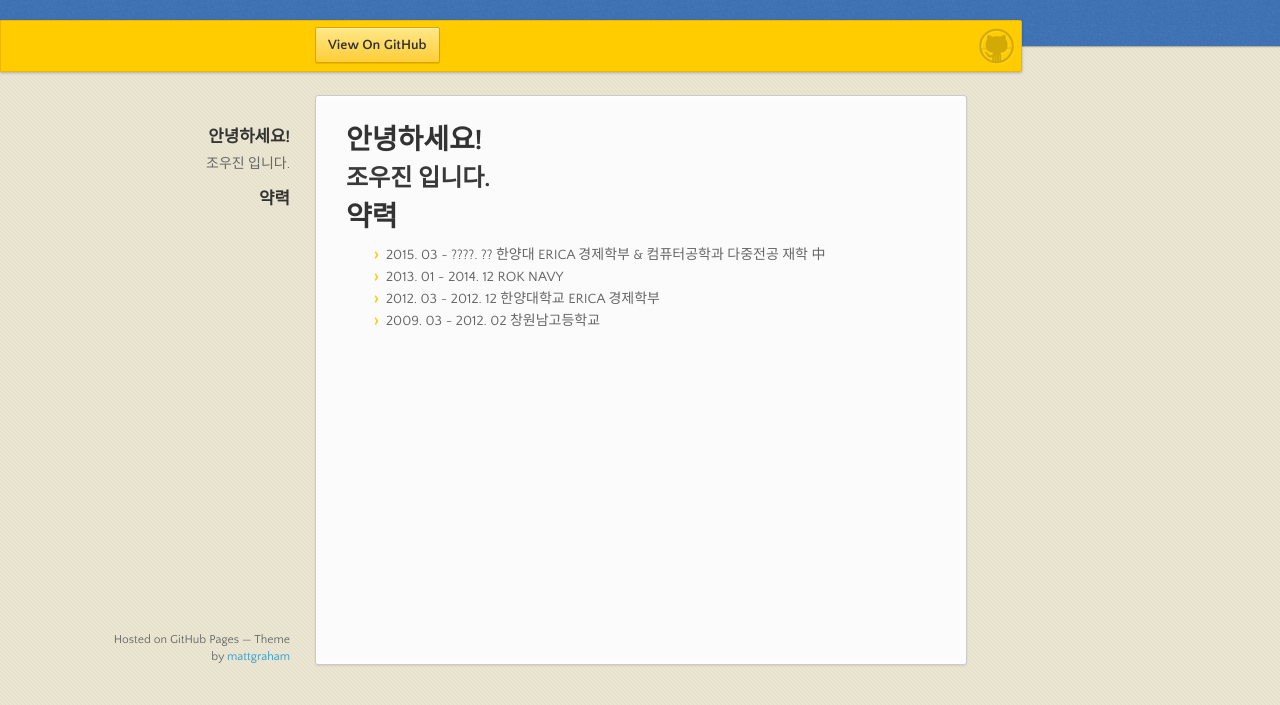
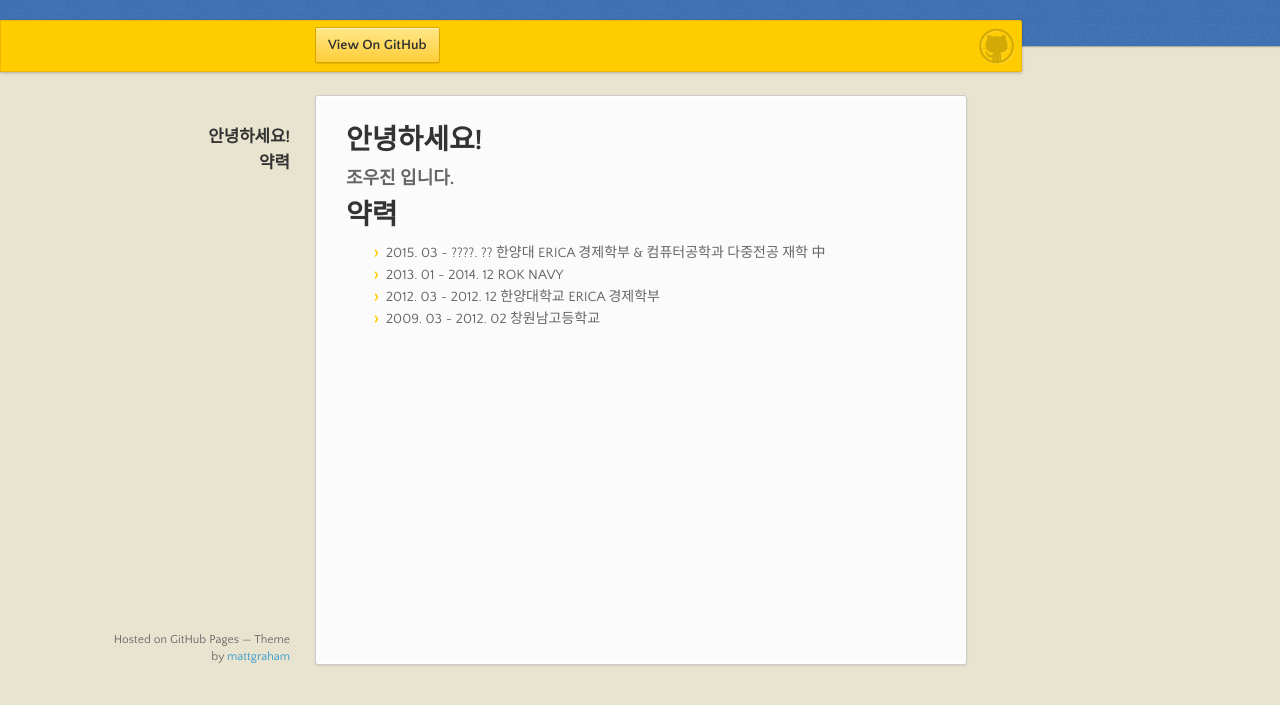
Before and after one commit to WooJin-JO/WooJin-Jo.github.io, a plain HTML site: page index.html in a window 1280 px wide. Shown: the part 95-800 px from the top of the page. Drawn offline with nearby package versions, Linux system fonts and the light colour scheme.

Commit message:
Replace master branch with page content via GitHub

```diff
--- a/index.html
+++ b/index.html
@@ -35,8 +35,8 @@
         <h1>
 <a id="안녕하세요" class="anchor" href="#%EC%95%88%EB%85%95%ED%95%98%EC%84%B8%EC%9A%94" aria-hidden="true"><span aria-hidden="true" class="octicon octicon-link"></span></a>안녕하세요!</h1>
 
-<h2>
-<a id="조우진-입니다" class="anchor" href="#%EC%A1%B0%EC%9A%B0%EC%A7%84-%EC%9E%85%EB%8B%88%EB%8B%A4" aria-hidden="true"><span aria-hidden="true" class="octicon octicon-link"></span></a>조우진 입니다.</h2>
+<h3>
+<a id="조우진-입니다" class="anchor" href="#%EC%A1%B0%EC%9A%B0%EC%A7%84-%EC%9E%85%EB%8B%88%EB%8B%A4" aria-hidden="true"><span aria-hidden="true" class="octicon octicon-link"></span></a>조우진 입니다.</h3>
 
 <h1>
 <a id="약력" class="anchor" href="#%EC%95%BD%EB%A0%A5" aria-hidden="true"><span aria-hidden="true" class="octicon octicon-link"></span></a>약력</h1>
--- a/params.json
+++ b/params.json
@@ -1,6 +1,6 @@
 {
   "name": "Woojin-jo.GitHub.io",
   "tagline": "",
-  "body": "# 안녕하세요!\r\n\r\n## 조우진 입니다.\r\n\r\n# 약력\r\n* 2015. 03 ~ ????. ?? 한양대 ERICA 경제학부 & 컴퓨터공학과 다중전공 재학 中\r\n* 2013. 01 ~ 2014. 12 ROK NAVY\r\n* 2012. 03 ~ 2012. 12 한양대학교 ERICA 경제학부\r\n* 2009. 03 ~ 2012. 02 창원남고등학교",
+  "body": "# 안녕하세요!\r\n\r\n### 조우진 입니다.\r\n\r\n# 약력\r\n* 2015. 03 ~ ????. ?? 한양대 ERICA 경제학부 & 컴퓨터공학과 다중전공 재학 中\r\n* 2013. 01 ~ 2014. 12 ROK NAVY\r\n* 2012. 03 ~ 2012. 12 한양대학교 ERICA 경제학부\r\n* 2009. 03 ~ 2012. 02 창원남고등학교",
   "note": "Don't delete this file! It's used internally to help with page regeneration."
 }
```
